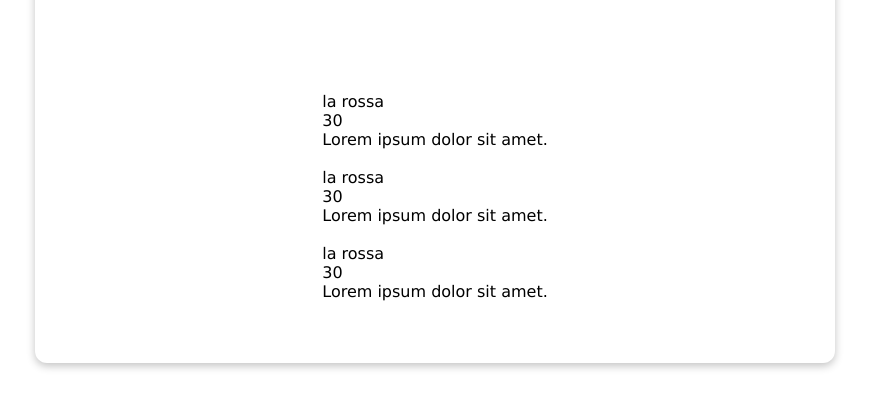
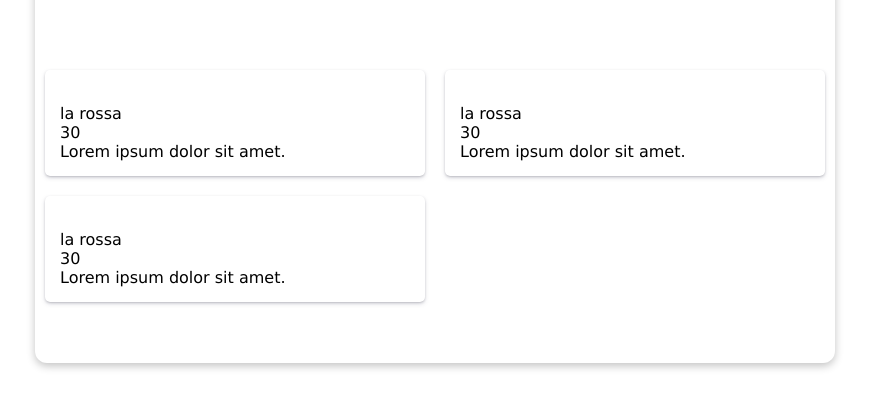
Before and after one commit to kiran-kharsel/resturant-menu-card, a plain HTML site: page index.html in a window 1280 px wide. Shown: the part 337-744 px from the top of the page, without its empty margins (205-1074 px from the left). Drawn offline with Linux system fonts and the light colour scheme.

Commit message:
style: add style to menu panel

```diff
--- a/style.css
+++ b/style.css
@@ -96,3 +96,24 @@ body{
     font-size: 30px;
     text-transform: capitalize;
 }
+
+
+
+
+.menu-list{
+    /* background-color: sandybrown; */
+    width: 100%;
+    display: flex;
+    flex-wrap: wrap;
+    align-items: center;
+    justify-content: space-between;
+    row-gap: 20px;
+}
+
+.menu-list .menu-panel{
+    /* background-color: salmon;  */
+    width: 380px;
+    box-shadow: rgba(50, 50, 93, 0.25) 0px 2px 5px -1px, rgba(0, 0, 0, 0.3) 0px 1px 3px -1px;
+    padding: 15px;
+    border-radius: 5px;
+}
```
